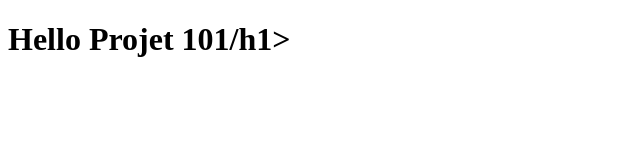
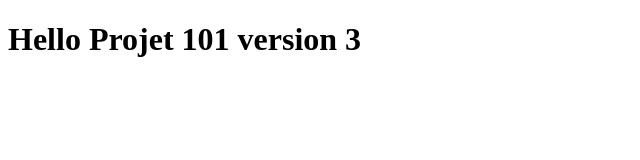
Before and after one commit to Keanubielke/git-tutorial, a plain HTML site: page index.html in a window 1280 px wide. Shown: the whole page, without its empty margins (0-640 px from the left). Drawn offline with Linux system fonts and the light colour scheme.

Commit message:
Version 3

```diff
--- a/index.html
+++ b/index.html
@@ -7,7 +7,7 @@
 </head>
 <body>
 
-<h1>Hello Projet 101/h1>
+<h1>Hello Projet 101 version 3 </h1>
 
 </body>
 </html>
```
